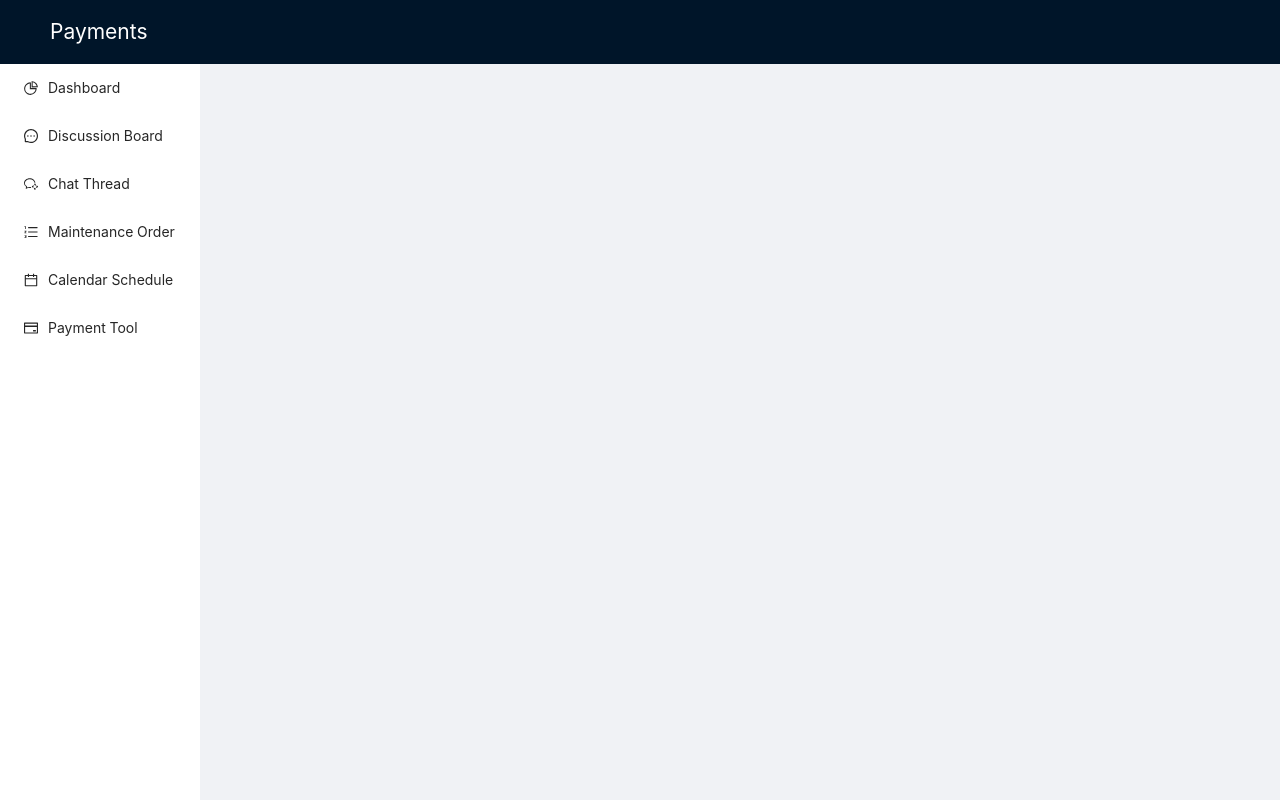
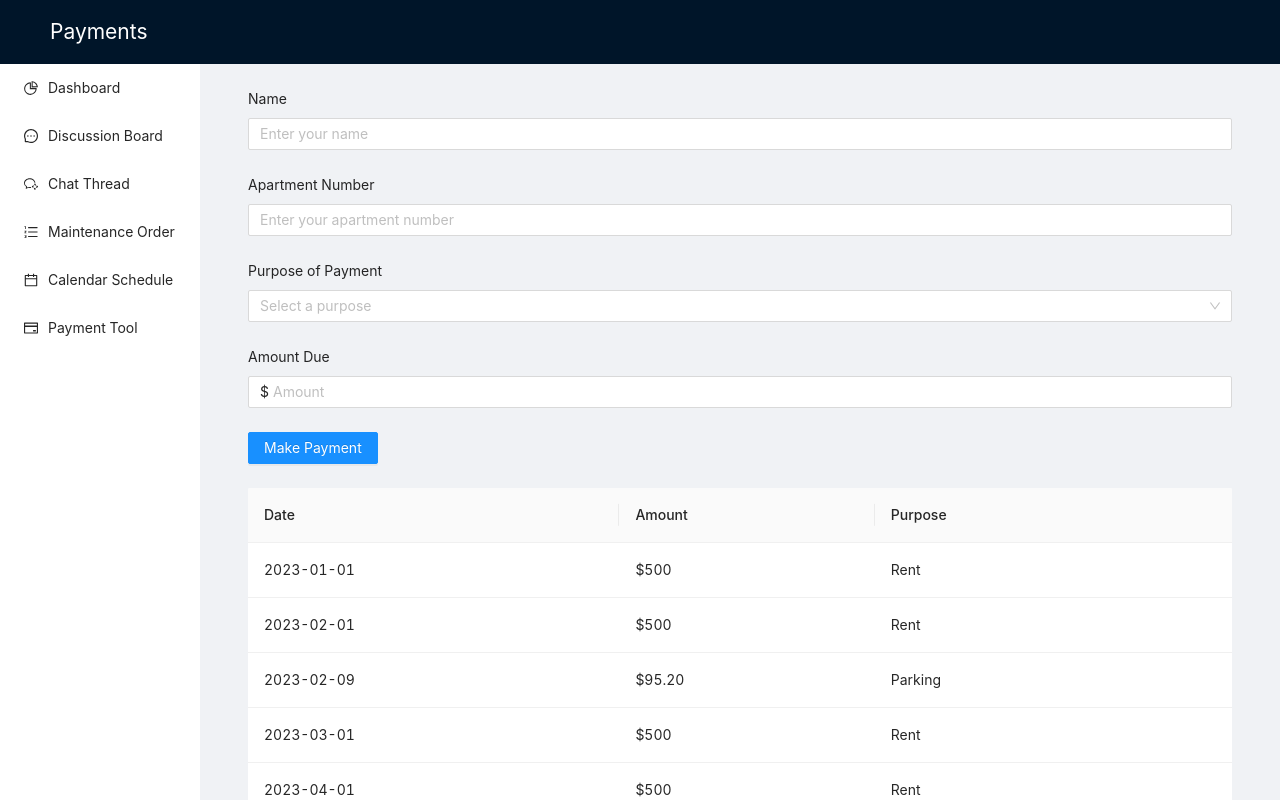
Before and after one commit to Yingyi0303/Flag-Camp-01, a React (Create React App) app: page /payment in a window 1280 px wide. Shown: the top 800 px of the page. Built offline with nearby package versions, Linux system fonts and the light colour scheme.

Commit message:
Calendar and Payment
Added some code for calendar and payment page.

```diff
--- a/src/App.css
+++ b/src/App.css
@@ -28,6 +28,10 @@
   color: #61dafb;
 }
 
+.custom-button:hover {
+  text-decoration: underline !important;
+}
+
 @keyframes App-logo-spin {
   from {
     transform: rotate(0deg);
--- a/src/App.js
+++ b/src/App.js
@@ -1,53 +1,129 @@
 import React from "react";
-import ReactDOM from "react-dom";
-import { Button, Calendar } from "antd";
+import { Button } from "antd";
+import { UserOutlined } from "@ant-design/icons";
 import { BrowserRouter as Router, Route, Switch, Link } from "react-router-dom";
 import DiscussionBoard from "./component/DiscussionBoard";
 import ChatThread from "./component/ChatThread";
 import Payment from "./component/Payment";
 import CalendarPage from "./component/Calendar";
 import Maintenance from "./component/Maintenance";
+import Footer from "./component/Footer";
+import "./App.css";
 
-// Separate component for the home or landing page
+const containerStyle = {
+  position: "relative",
+  minHeight: "100vh",
+};
+
+const imageStyle = {
+  width: "100%",
+  height: "100vh",
+  objectFit: "cover",
+};
+
+const headerStyle = {
+  position: "absolute",
+  top: 0,
+  left: 0,
+  width: "100%",
+  display: "flex",
+  justifyContent: "left",
+  alignItems: "center",
+  padding: "20px 0",
+  backgroundColor: "rgba(0, 0, 0, 0.5)",
+};
+
+const buttonContainerStyle = {
+  display: "flex",
+  flexDirection: "row",
+};
+
+const buttonStyle = {
+  marginRight: "10px",
+  background: "transparent",
+  color: "white",
+  border: "none",
+};
+
 const Home = () => (
-  <div style={{ textAlign: "center", padding: "20px" }}>
+  <div style={containerStyle}>
     <img
-      src="https://iiif.micr.io/ZKSPH/full/1280,/0/default.jpg"
+      src="https://iiif.micr.io/ZKSPH/full/1280,/0/default.jpg" //replace with apartment image
       alt="Community Image"
-      style={{ maxWidth: "30%", marginBottom: "20px" }}
+      style={imageStyle}
     />
-    <div>
+    <div
+      style={{
+        position: "absolute",
+        top: "50%",
+        left: "50%",
+        transform: "translate(-50%, -50%)",
+        textAlign: "center",
+        zIndex: 1,
+      }}
+    >
+      <h1 style={{ color: "white", fontSize: "4rem" }}>
+        Welcome to Our Community Hub!
+      </h1>
+    </div>
+    <div style={{ ...headerStyle, justifyContent: "space-between" }}>
+      <div style={buttonContainerStyle}>
         <Link to="/discussions">
-        <Button type="primary" size="large" style={{ marginRight: "10px" }}>
+          <Button
+            type="primary"
+            size="large"
+            style={buttonStyle}
+            className="custom-button" //hover doesn't work right now
+          >
             Discussion Board
           </Button>
         </Link>
-
-      {/* Other buttons */}
         <Link to="/chat">
-        <Button type="primary" size="large" style={{ marginRight: "10px" }}>
+          <Button
+            type="primary"
+            size="large"
+            style={buttonStyle}
+            className="custom-button"
+          >
             Chat Thread
           </Button>
         </Link>
-
         <Link to="/maintenance">
-        <Button type="primary" size="large" style={{ marginRight: "10px" }}>
-          Maintanence Order
+          <Button
+            type="primary"
+            size="large"
+            style={buttonStyle}
+            className="custom-button"
+          >
+            Maintenance Order
           </Button>
         </Link>
-
         <Link to="/calendar">
-        <Button type="primary" size="large" style={{ marginRight: "10px" }}>
+          <Button
+            type="primary"
+            size="large"
+            style={buttonStyle}
+            className="custom-button"
+          >
             Calendar Events
           </Button>
         </Link>
-
         <Link to="/payment">
-        <Button type="primary" size="large" style={{ marginRight: "10px" }}>
+          <Button
+            type="primary"
+            size="large"
+            style={buttonStyle}
+            className="custom-button"
+          >
             Payment Tool
           </Button>
         </Link>
       </div>
+      <Button type="primary" size="large" style={{ marginRight: "20px" }}>
+        <UserOutlined /> Login / Sign Up
+      </Button>
+    </div>
+    <Footer />
   </div>
 );
 
--- a/src/component/Calendar.js
+++ b/src/component/Calendar.js
@@ -16,7 +16,7 @@ const { Header, Content, Sider } = Layout;
 const CalendarPage = () => {
   const [currentMonth, setCurrentMonth] = useState(moment());
 
-  // Example events, you could fetch these from an API or your back-end
+  // Example events
   const events = [
     { date: "2024-04-05", title: "Rent Payment Due" },
     { date: "2024-04-20", title: "Meeting with John" },
--- a/src/component/DiscussionThread.js
+++ b/src/component/DiscussionThread.js
@@ -9,7 +9,6 @@ export const DiscussionThread = () => {
     { id: 1, author: "John", content: "This is the first comment." },
     { id: 2, author: "Alice", content: "I agree with John." },
     { id: 3, author: "Bob", content: "Nice discussion!" },
-    // Add more dummy comments as needed
   ]);
   const [newComment, setNewComment] = useState("");
 
@@ -21,7 +20,7 @@ export const DiscussionThread = () => {
     if (newComment.trim() !== "") {
       const newCommentObj = {
         id: comments.length + 1,
-        author: "You", // For demonstration purposes, assuming the current user's name is "You"
+        author: "You",
         content: newComment,
       };
       setComments([newCommentObj, ...comments]);
--- /dev/null
+++ b/src/component/Footer.js
@@ -0,0 +1,21 @@
+import React from "react";
+
+const Footer = () => {
+  return (
+    <footer
+      style={{
+        backgroundColor: "#333",
+        color: "#fff",
+        padding: "20px",
+        textAlign: "center",
+      }}
+    >
+      <p>Contact Us:</p>
+      <p>Email: example@example.com</p>
+      <p>Phone: +1234567890</p>
+      <p>Address: 314 5th Avenue, Zanarkand</p>
+    </footer>
+  );
+};
+
+export default Footer;
--- a/src/component/Maintenance.js
+++ b/src/component/Maintenance.js
@@ -81,7 +81,9 @@ const MaintenanceOrder = () => {
   return (
     <Layout style={{ minHeight: "100vh" }}>
       <Header className="header">
-        <div style={{ color: "white", fontSize: "1.5em" }}>Maintance Order</div>
+        <div style={{ color: "white", fontSize: "1.5em" }}>
+          Maintenance Order
+        </div>
       </Header>
       <Layout>
         <Sider width={200} className="site-layout-background">
--- a/src/component/Payment.js
+++ b/src/component/Payment.js
@@ -1,5 +1,14 @@
 import React from "react";
-import { Layout, Menu } from "antd";
+import {
+  Layout,
+  Menu,
+  Form,
+  Input,
+  Select,
+  Button,
+  Table,
+  Typography,
+} from "antd";
 import {
   WechatWorkOutlined,
   PieChartOutlined,
@@ -11,6 +20,8 @@ import {
 import { Link } from "react-router-dom";
 
 const { Header, Content, Sider } = Layout;
+const { Option } = Select;
+const { Title } = Typography;
 
 const Payment = () => {
   const sidebarItems = [
@@ -47,6 +58,74 @@ const Payment = () => {
     },
   ];
 
+  const paymentHistory = [
+    {
+      key: "1",
+      date: "2023-01-01",
+      amount: "$500",
+      purpose: "Rent",
+    },
+    {
+      key: "2",
+      date: "2023-02-01",
+      amount: "$500",
+      purpose: "Rent",
+    },
+    {
+      key: "3",
+      date: "2023-02-09",
+      amount: "$95.20",
+      purpose: "Parking",
+    },
+    {
+      key: "4",
+      date: "2023-03-01",
+      amount: "$500",
+      purpose: "Rent",
+    },
+    {
+      key: "5",
+      date: "2023-04-01",
+      amount: "$500",
+      purpose: "Rent",
+    },
+    {
+      key: "6",
+      date: "2023-04-15",
+      amount: "$120",
+      purpose: "Cleaning Fee",
+    },
+    {
+      key: "7",
+      date: "2023-05-01",
+      amount: "$500",
+      purpose: "Rent",
+    },
+  ];
+
+  // Columns configuration for the payment history table
+  const columns = [
+    {
+      title: "Date",
+      dataIndex: "date",
+      key: "date",
+    },
+    {
+      title: "Amount",
+      dataIndex: "amount",
+      key: "amount",
+    },
+    {
+      title: "Purpose",
+      dataIndex: "purpose",
+      key: "purpose",
+    },
+  ];
+
+  const paginationConfig = {
+    pageSize: 10,
+  };
+
   return (
     <Layout style={{ minHeight: "100vh" }}>
       <Header className="header">
@@ -71,7 +150,33 @@ const Payment = () => {
             className="site-layout-background"
             style={{ padding: 24, margin: 0, minHeight: 280 }}
           >
-            {/* Your content here */}
+            <Form layout="vertical">
+              <Form.Item label="Name" name="name">
+                <Input placeholder="Enter your name" />
+              </Form.Item>
+              <Form.Item label="Apartment Number" name="apartmentNumber">
+                <Input placeholder="Enter your apartment number" />
+              </Form.Item>
+              <Form.Item label="Purpose of Payment" name="paymentPurpose">
+                <Select placeholder="Select a purpose">
+                  <Option value="rent">Rent</Option>
+                  <Option value="cleaning fee">Maintenance</Option>
+                  <Option value="parking">Parking</Option>
+                </Select>
+              </Form.Item>
+              <Form.Item label="Amount Due" name="amountDue">
+                <Input prefix="$" placeholder="Amount" />
+              </Form.Item>
+              <Button type="primary" htmlType="submit">
+                Make Payment
+              </Button>
+            </Form>
+            <Table
+              columns={columns}
+              dataSource={paymentHistory}
+              pagination={paginationConfig}
+              style={{ marginTop: 24 }}
+            />
           </Content>
         </Layout>
       </Layout>
```
Lines whose indentation alone changed are shown as unchanged.
